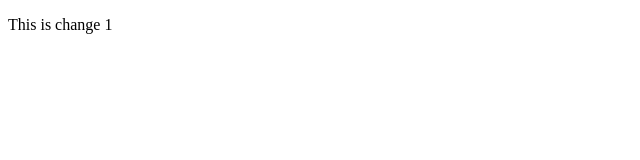
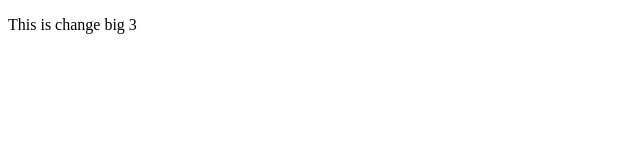
Before and after one commit to Jia-09/wesite-, a plain HTML site: page index.html in a window 1280 px wide. Shown: the full height of the page, 0-640 px from the left. Drawn offline with Linux system fonts and the light colour scheme.

Commit message:
index with big 3

```diff
--- a/index.html
+++ b/index.html
@@ -6,5 +6,5 @@
     </head>
 
     <body>
-    <p>This is change 1 </p></body>
+    <p>This is change big 3 </p></body>
 </html>
```
